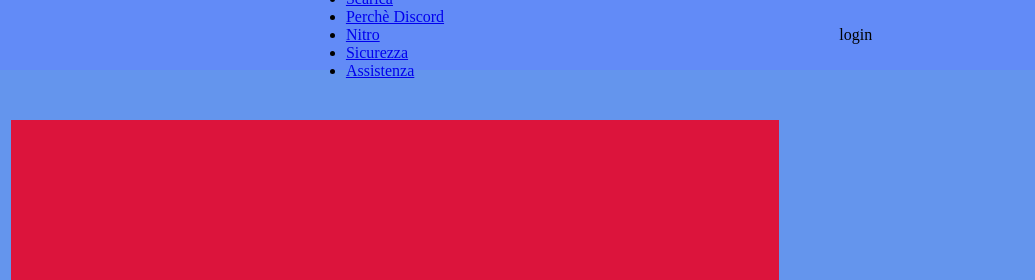
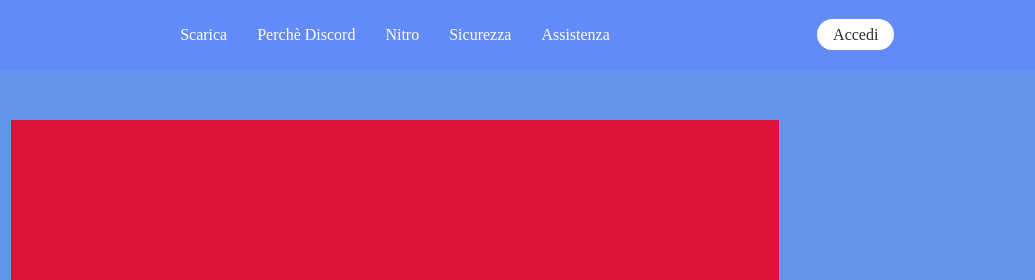
Before and after one commit to manueledigregorio/htmlcss-discord, a plain HTML site: page index.html in a window 1280 px wide. Shown: the top 280 px of the page, 245-1280 px from the left. Drawn offline with Linux system fonts and the light colour scheme.

Commit message:
[Add]comment - header

```diff
--- a/css/style.css
+++ b/css/style.css
@@ -3,6 +3,35 @@
   padding: 0;
   box-sizing: border-box;
 }
+ /*TAG GENERALI - INIZIO HEADER*/
+ ul{
+  list-style: none;
+}
+
+a{
+  text-decoration: none;
+  color: white;
+
+}
+
+a:hover{
+  text-decoration: none;
+  color: gainsboro;
+
+
+}
+.btn-general{
+  background-color: white;
+  padding: 7px 16px;
+  border-radius: 25px;
+  text-align: center;
+  color: white;
+}
+
+.black{
+  color: #272c34;
+}
+
 
 .debug-blu {
   background-color: cornflowerblue;
@@ -53,6 +82,12 @@
   justify-content: center;
   align-self: center;
 }
+
+nav ul li{
+  padding: 0px 15px
+
+}
+
 .box-login {
   width: 20%;
   text-align: right;
@@ -63,6 +98,7 @@
   max-width: 1200px;
   margin: 0 auto;
 }
+/*FINE HEADER*/
 
 .hero {
   width: 100%;
--- a/index.html
+++ b/index.html
@@ -8,29 +8,34 @@
       href="https://cdnjs.cloudflare.com/ajax/libs/font-awesome/6.4.0/css/all.min.css"
       integrity="sha512-iecdLmaskl7CVkqkXNQ/ZH/XLlvWZOJyj7Yy7tcenmpD1ypASozpmT/E0iPtmFIB46ZmdtAc9eNBvH0H/ZpiBw=="
       crossorigin="anonymous"
-      referrerpolicy="no-referrer"/>
+      referrerpolicy="no-referrer"
+    />
     <link rel="stylesheet" href="css/style.css" />
     <title>Document</title>
   </head>
-  <body>
+  <body> <!--INIZIO HEADER-->
     <header class="header">
-      <div class="link container ">
-        <div class="box-logo flex"><img src="img/logo.svg" alt="logo" ></div>
-        <div class="content-link flex ">
+      <div class="link container">
+        <div class="box-logo flex"><img src="img/logo.svg" alt="logo" /></div>
+        <div class="content-link flex">
           <nav>
-          <ul>
+            <ul class="flex">
               <li><a href="#">Scarica</a></li>
               <li><a href="#">Perchè Discord</a></li>
               <li><a href="#">Nitro</a></li>
               <li><a href="#">Sicurezza</a></li>
               <li><a href="#">Assistenza</a></li>
-
             </ul>
           </nav>
         </div>
-        <div class="box-login flex ">login</div>
+        <div class="box-login flex">
+          <ul>
+            <li><a class="btn-general black" href="#">Accedi</a></li>
+          </ul>
+        </div>
       </div>
     </header>
+    <!--FINE HEADER-->
     <section class="hero debug-blu">
       <div class="content-center debug-rosso"></div>
     </section>
```
Lines whose indentation alone changed are shown as unchanged.
